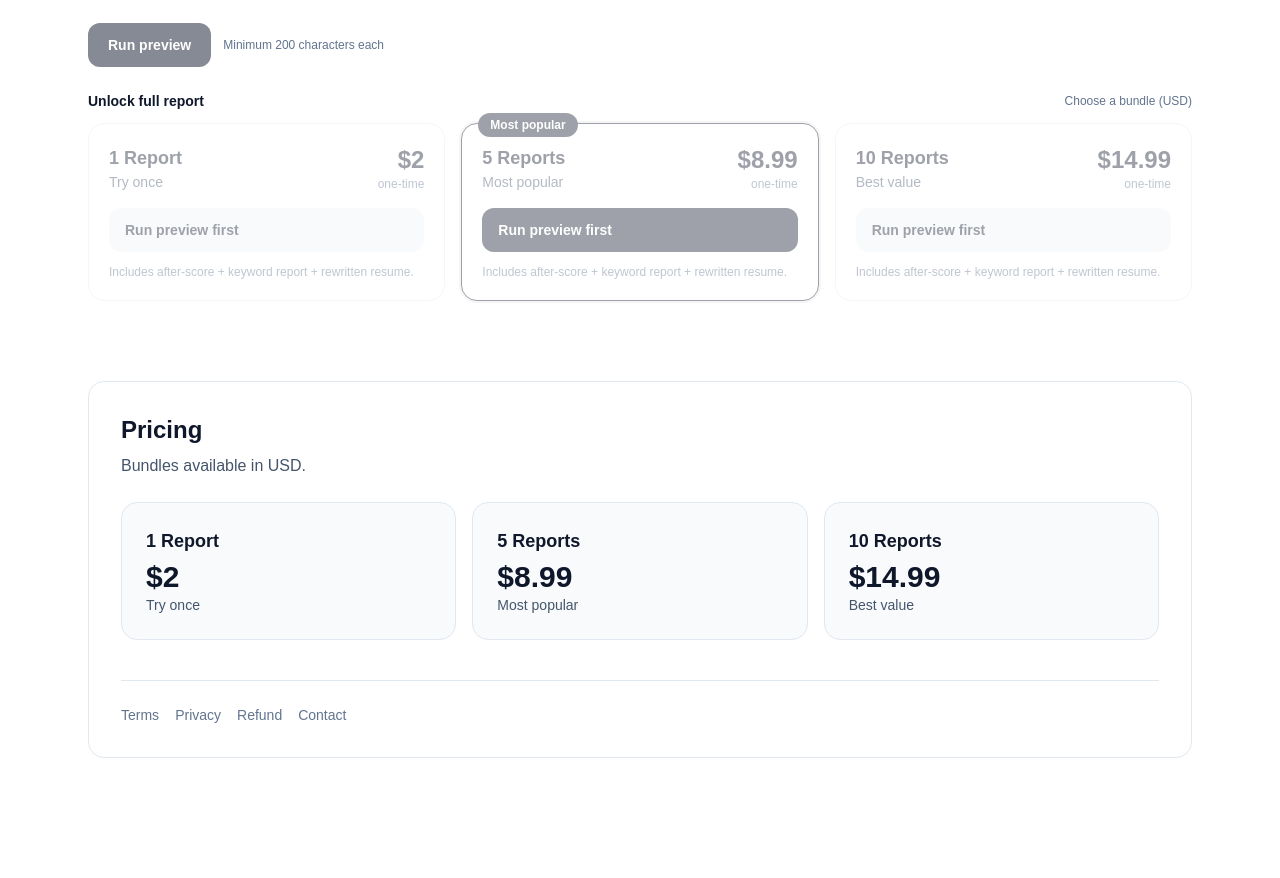
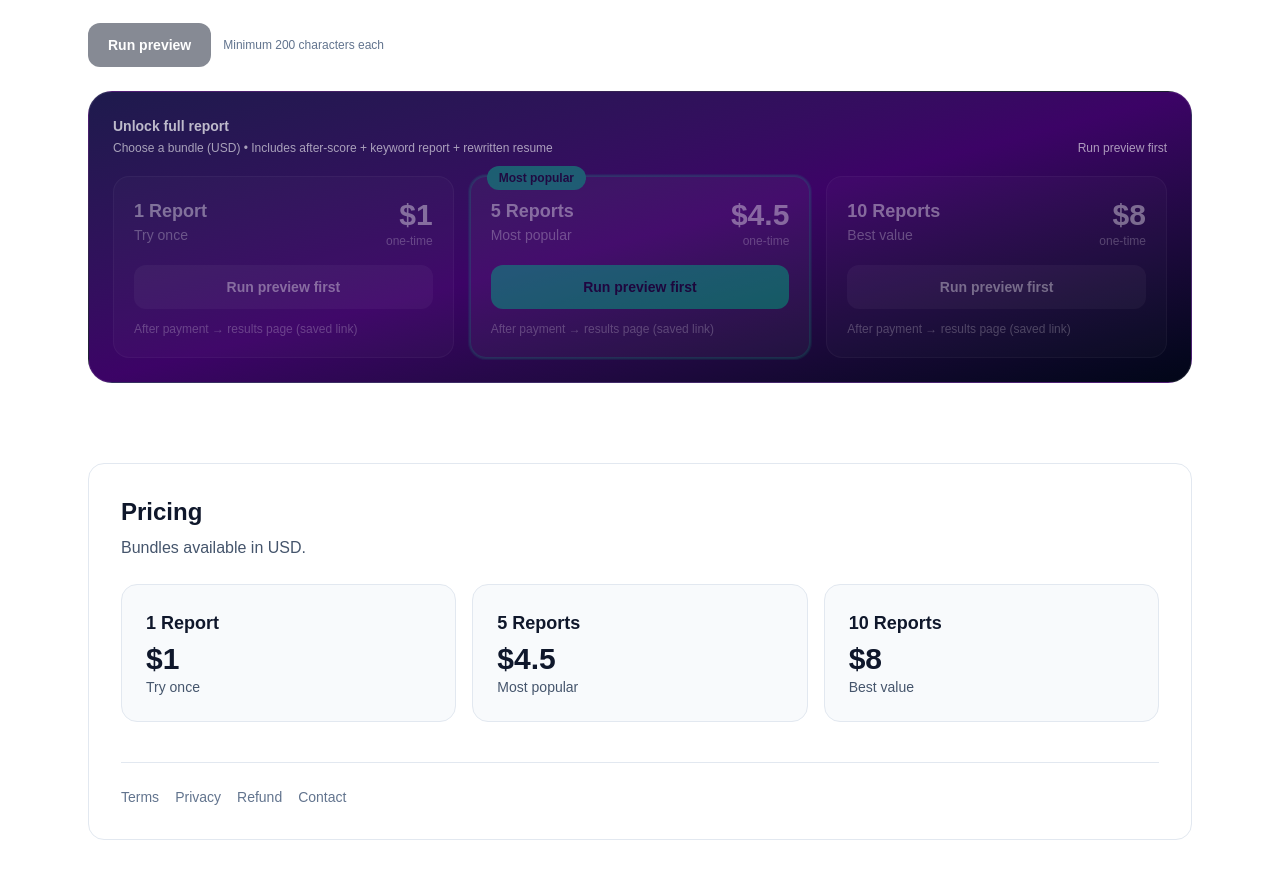
Before and after one commit to seulachoi/resume-saas, a Next.js app: page / in a window 1280 px wide. Shown: the part 1091-1969 px from the top of the page. Before the commit the page ends 1889 px from the top, so only its background shows below. Built offline with nearby package versions, Linux system fonts and the light colour scheme.

Commit message:
Improve bundle CTA styling + fix prices

```diff
--- a/app/page.tsx
+++ b/app/page.tsx
@@ -328,52 +328,40 @@ export default function HomePage() {
         </div>
 
         {/* Bundle buttons (disabled until preview exists) */}
-        <div className="mt-4">
-          <div className="flex items-center justify-between">
-            <div className="text-sm font-semibold text-slate-900">Unlock full report</div>
-            <div className="text-xs text-slate-500">Choose a bundle (USD)</div>
+        <div className="mt-6 rounded-3xl border border-white/10 bg-gradient-to-br from-indigo-950 via-purple-950 to-slate-950 p-6 text-white">
+          <div className="flex items-end justify-between gap-4 flex-wrap">
+            <div>
+              <div className="text-sm text-white/70 font-semibold">Unlock full report</div>
+              <div className="text-xs text-white/60 mt-1">
+                Choose a bundle (USD) • Includes after-score + keyword report + rewritten resume
+              </div>
+            </div>
+            <div className="text-xs text-white/60">
+              {result ? "Ready to unlock" : "Run preview first"}
+            </div>
           </div>
 
-          <div className="grid grid-cols-1 md:grid-cols-3 gap-4 mt-3">
+          <div className="grid grid-cols-1 md:grid-cols-3 gap-4 mt-5">
             {[
-              {
-                id: "1320252",
-                label: "1 Report",
-                price: "$2",
-                note: "Try once",
-                popular: false,
-              },
-              {
-                id: "1332796",
-                label: "5 Reports",
-                price: "$8.99",
-                note: "Most popular",
-                popular: true,
-              },
-              {
-                id: "1332798",
-                label: "10 Reports",
-                price: "$14.99",
-                note: "Best value",
-                popular: false,
-              },
+              { id: "1320252", label: "1 Report", price: "$1", note: "Try once", popular: false },
+              { id: "1332796", label: "5 Reports", price: "$4.5", note: "Most popular", popular: true },
+              { id: "1332798", label: "10 Reports", price: "$8", note: "Best value", popular: false },
             ].map((plan) => (
               <button
                 key={plan.id}
                 onClick={() => unlock(plan.id)}
                 disabled={!result}
                 className={[
-                  "relative rounded-2xl border p-5 text-left transition",
-                  "bg-white hover:shadow-md",
-                  "disabled:opacity-40 disabled:hover:shadow-none",
+                  "relative text-left rounded-2xl border p-5 transition",
+                  "disabled:opacity-40 disabled:cursor-not-allowed",
                   plan.popular
-                    ? "border-slate-900 ring-2 ring-slate-900/10"
-                    : "border-slate-200",
+                    ? "border-emerald-400/40 bg-white/10 ring-2 ring-emerald-400/20 shadow-[0_0_0_1px_rgba(52,211,153,0.25)]"
+                    : "border-white/10 bg-white/5 hover:bg-white/10",
                 ].join(" ")}
               >
                 {plan.popular && (
                   <div className="absolute -top-3 left-4">
-                    <span className="inline-flex items-center rounded-full bg-slate-900 px-3 py-1 text-xs font-semibold text-white">
+                    <span className="inline-flex items-center rounded-full bg-emerald-400 px-3 py-1 text-xs font-semibold text-slate-950">
                       Most popular
                     </span>
                   </div>
@@ -381,31 +369,31 @@ export default function HomePage() {
 
                 <div className="flex items-start justify-between gap-3">
                   <div>
-                    <div className="text-lg font-semibold text-slate-900">{plan.label}</div>
-                    <div className="text-sm text-slate-600">{plan.note}</div>
+                    <div className="text-lg font-semibold">{plan.label}</div>
+                    <div className="text-sm text-white/70">{plan.note}</div>
                   </div>
+
                   <div className="text-right">
-                    <div className="text-2xl font-semibold text-slate-900">{plan.price}</div>
-                    <div className="text-xs text-slate-500">one-time</div>
+                    <div className="text-3xl font-semibold">{plan.price}</div>
+                    <div className="text-xs text-white/60">one-time</div>
                   </div>
                 </div>
 
                 <div className="mt-4">
                   <div
                     className={[
-                      "w-full rounded-xl px-4 py-3 text-sm font-semibold",
+                      "w-full rounded-xl px-4 py-3 text-sm font-semibold text-center",
                       plan.popular
-                        ? "bg-slate-900 text-white hover:bg-slate-800"
-                        : "bg-slate-100 text-slate-900 hover:bg-slate-200",
-                      !result ? "pointer-events-none" : "",
+                        ? "bg-emerald-400 text-slate-950 hover:bg-emerald-300"
+                        : "bg-white/10 text-white hover:bg-white/15",
                     ].join(" ")}
                   >
                     {result ? "Unlock & Generate Now" : "Run preview first"}
                   </div>
                 </div>
 
-                <div className="mt-3 text-xs text-slate-500">
-                  Includes after-score + keyword report + rewritten resume.
+                <div className="mt-3 text-xs text-white/60">
+                  After payment → results page (saved link)
                 </div>
               </button>
             ))}
@@ -489,9 +477,9 @@ export default function HomePage() {
 
           <div className="mt-6 grid grid-cols-1 md:grid-cols-3 gap-4">
             {[
-              { label: "1 Report", price: "$2", note: "Try once" },
-              { label: "5 Reports", price: "$8.99", note: "Most popular" },
-              { label: "10 Reports", price: "$14.99", note: "Best value" },
+              { label: "1 Report", price: "$1", note: "Try once" },
+              { label: "5 Reports", price: "$4.5", note: "Most popular" },
+              { label: "10 Reports", price: "$8", note: "Best value" },
             ].map((p) => (
               <div key={p.label} className="rounded-2xl border border-slate-200 bg-slate-50 p-6">
                 <div className="text-lg font-semibold">{p.label}</div>
```
